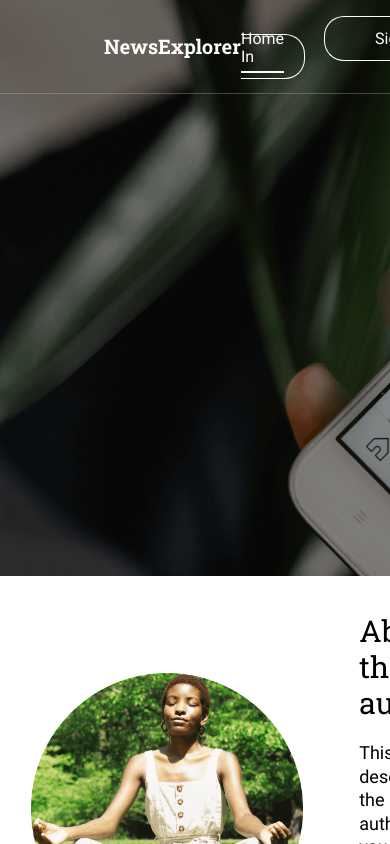
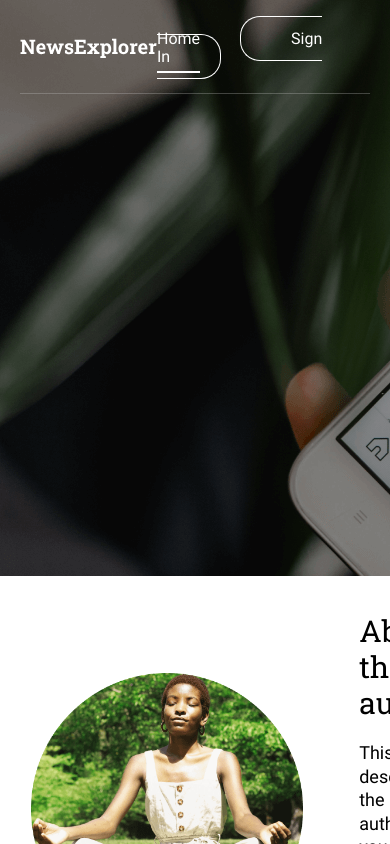
Before and after one commit to kaylamt/news-explorer-frontend, a React (Create React App) app: page / in a window 390 px wide. Shown: the top 844 px of the page. Built offline with nearby package versions, Linux system fonts and the light colour scheme.

Commit message:
header responsive edits

```diff
--- a/src/components/Header/Header.css
+++ b/src/components/Header/Header.css
@@ -1,16 +1,19 @@
 .header {
-  margin: 0;
-  /* max-width: 1440px; */
-  width: 100%;
+  max-width: 1800px;
+  width: calc(100% - 208px);
+  margin: 0 auto 0 auto;
 }
 
 .header__container {
-  width: 100%;
+  /* width: calc(100% - 80px);   */
+  /* margin: 30px auto 26px auto; */
   display: flex;
   flex-direction: row;
   justify-content: space-between;
   align-items: center;
-  padding: 30px 104px 26px 104px;
+  padding-top: 30px;
+  padding-bottom: 26px;
+  /* padding: 30px 104px 26px 104px; */
   border-bottom: 1px solid rgba(196, 196, 196, 0.3)
 }
 
@@ -20,6 +23,7 @@
   border-bottom: 2px solid #FFFFFF;
   padding-bottom: 23px;
   cursor: pointer;
+
 }
 .header__sign-in {
   color: #FFFFFF;
@@ -33,13 +37,13 @@
 
 @media screen and (max-width: 950px) {
   .header {
-    width: calc(100% - 20px);
+    width: calc(100% - 40px);
     }
   }
 
 @media screen and (max-width: 430px) {
   .header {
-    width: calc(100% - 20px);
+    /* width: calc(100% - 20px); */
     }
   }
 
--- a/src/components/SearchForm/SearchForm.css
+++ b/src/components/SearchForm/SearchForm.css
@@ -33,7 +33,6 @@
   flex-direction: row;
   align-items: center;
   border-radius: 35px;
-  background-color: white;
   width: 608px;
   height: 64px;
   margin-top: 88px;
@@ -64,7 +63,6 @@
 }
 
 .page {
-  max-width: 1400px;
   font-family: Roboto, Roboto-Slab, Inter, Arial, Helvetica, sans-serif;
   font-style: normal;
   -webkit-font-smoothing: antialiased;
```
